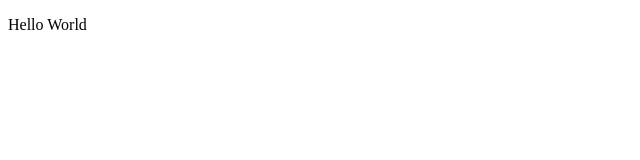
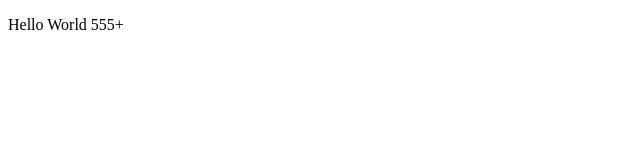
Before and after one commit to TheMaestroBsk/git-101-yt, a plain HTML site: page index2.html in a window 1280 px wide. Shown: the full height of the page, 0-640 px from the left. Drawn offline with Linux system fonts and the light colour scheme.

Commit message:
change index2.html

```diff
--- a/index2.html
+++ b/index2.html
@@ -7,6 +7,6 @@
     <title>Document</title>
 </head>
 <body>
-    <p>Hello World</p>
+    <p>Hello World 555+</p>
 </body>
 </html>
```
